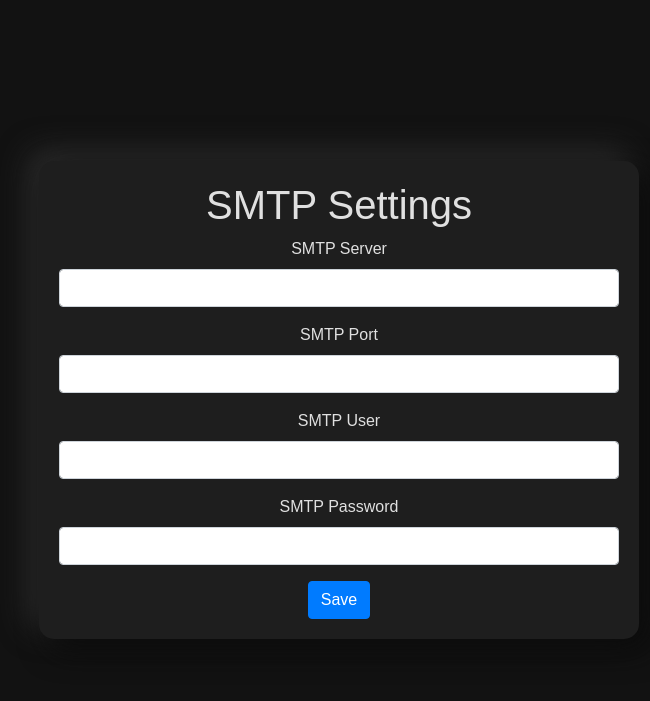
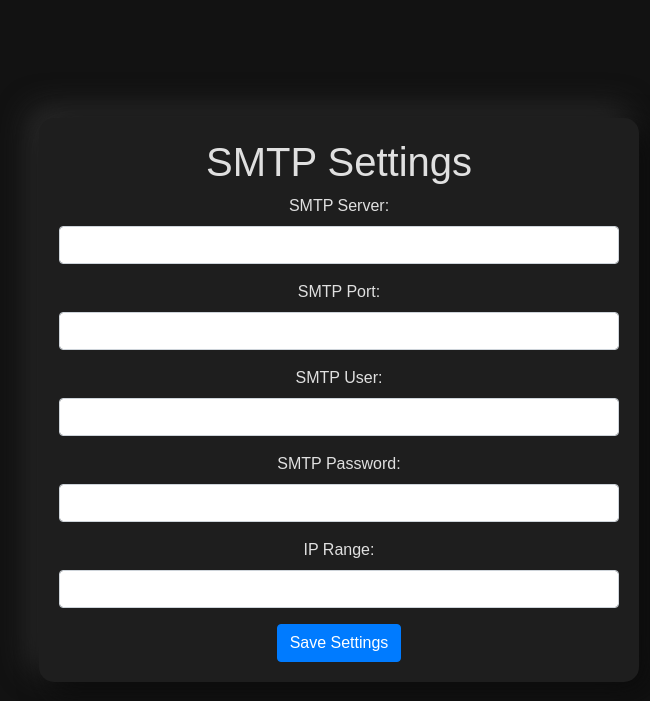
Before and after one commit to fruitcake514/CVEScanner, a Flask app: template templates/settings.html in a window 1280 px wide. Shown: the top 701 px of the page, without its empty margins (301-951 px from the left). Run offline with Flask 3, Linux system fonts and the light colour scheme; the template is opened without the code that fills it, so the values that code supplies are empty; some libraries are stand-ins or nearby versions.

Commit message:
Update settings.html

```diff
--- a/templates/settings.html
+++ b/templates/settings.html
@@ -1,9 +1,10 @@
+<!-- settings.html -->
 <!DOCTYPE html>
 <html lang="en">
 <head>
     <meta charset="UTF-8">
-    <title>Settings</title>
-    <link rel="stylesheet" href="https://stackpath.bootstrapcdn.com/bootstrap/4.5.2/css/bootstrap.min.css">
+    <title>SMTP Settings</title>
+     <link rel="stylesheet" href="https://stackpath.bootstrapcdn.com/bootstrap/4.5.2/css/bootstrap.min.css">
     <link rel="stylesheet" href="styles.css">
     <script src="https://cdn.jsdelivr.net/npm/chart.js"></script>
     <script src="https://code.jquery.com/jquery-3.6.0.min.js"></script>
@@ -13,22 +14,26 @@
         <h1>SMTP Settings</h1>
         <form method="post">
             <div class="form-group">
-                <label for="smtp_server">SMTP Server</label>
-                <input type="text" class="form-control" id="smtp_server" name="smtp_server" required>
+                <label for="smtp_server">SMTP Server:</label>
+                <input type="text" class="form-control" id="smtp_server" name="smtp_server" value="{{ settings.SMTP_SERVER }}" required>
             </div>
             <div class="form-group">
-                <label for="smtp_port">SMTP Port</label>
-                <input type="number" class="form-control" id="smtp_port" name="smtp_port" required>
+                <label for="smtp_port">SMTP Port:</label>
+                <input type="number" class="form-control" id="smtp_port" name="smtp_port" value="{{ settings.SMTP_PORT }}" required>
             </div>
             <div class="form-group">
-                <label for="smtp_user">SMTP User</label>
-                <input type="email" class="form-control" id="smtp_user" name="smtp_user" required>
+                <label for="smtp_user">SMTP User:</label>
+                <input type="text" class="form-control" id="smtp_user" name="smtp_user" value="{{ settings.SMTP_USER }}" required>
             </div>
             <div class="form-group">
-                <label for="smtp_password">SMTP Password</label>
-                <input type="password" class="form-control" id="smtp_password" name="smtp_password" required>
+                <label for="smtp_password">SMTP Password:</label>
+                <input type="password" class="form-control" id="smtp_password" name="smtp_password" value="{{ settings.SMTP_PASSWORD }}" required>
             </div>
-            <button type="submit" class="btn btn-primary">Save</button>
+            <div class="form-group">
+                <label for="ip_range">IP Range:</label>
+                <input type="text" class="form-control" id="ip_range" name="ip_range" value="{{ settings.IP_RANGE }}" required>
+            </div>
+            <button type="submit" class="btn btn-primary">Save Settings</button>
         </form>
     </div>
 </body>
```
